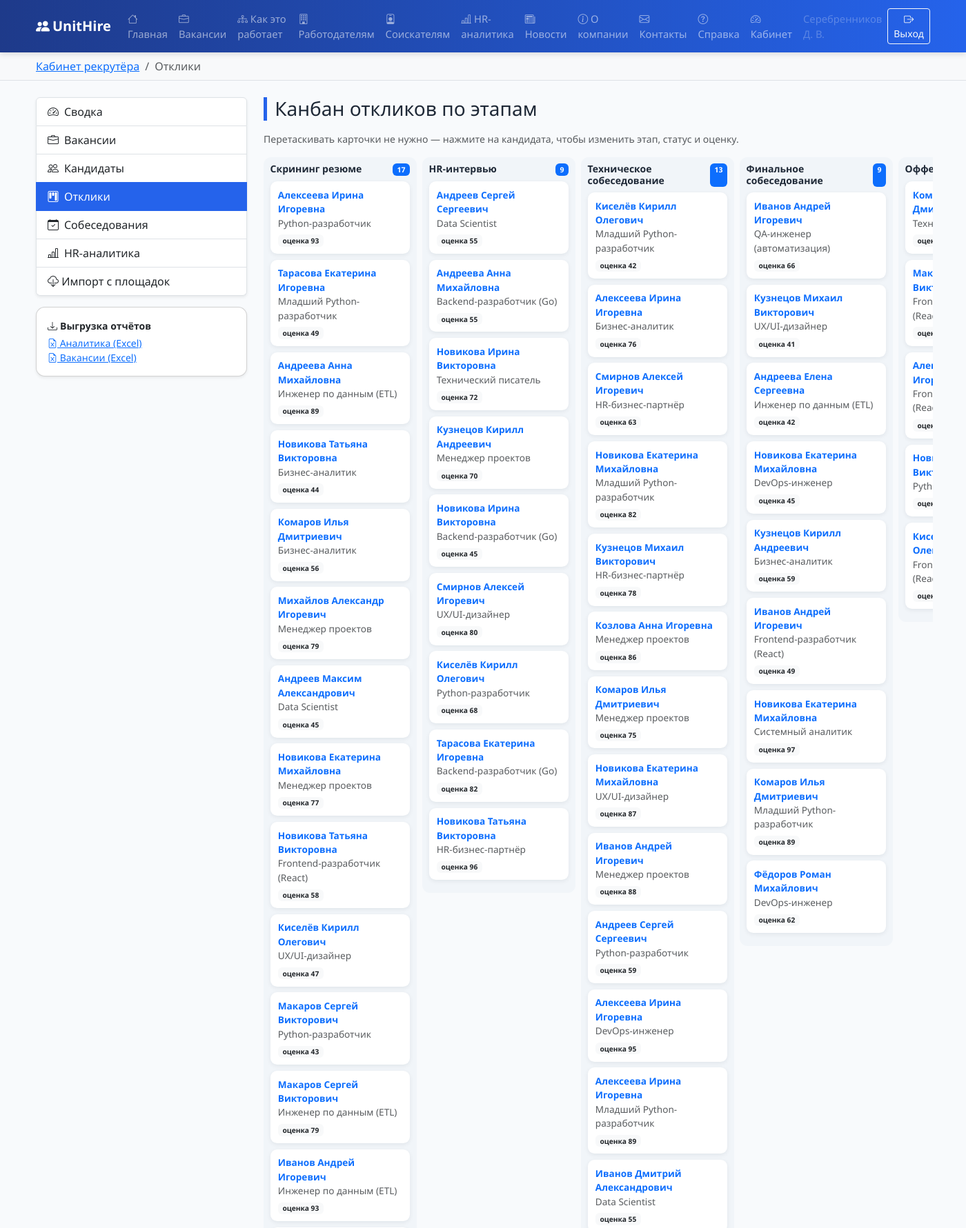
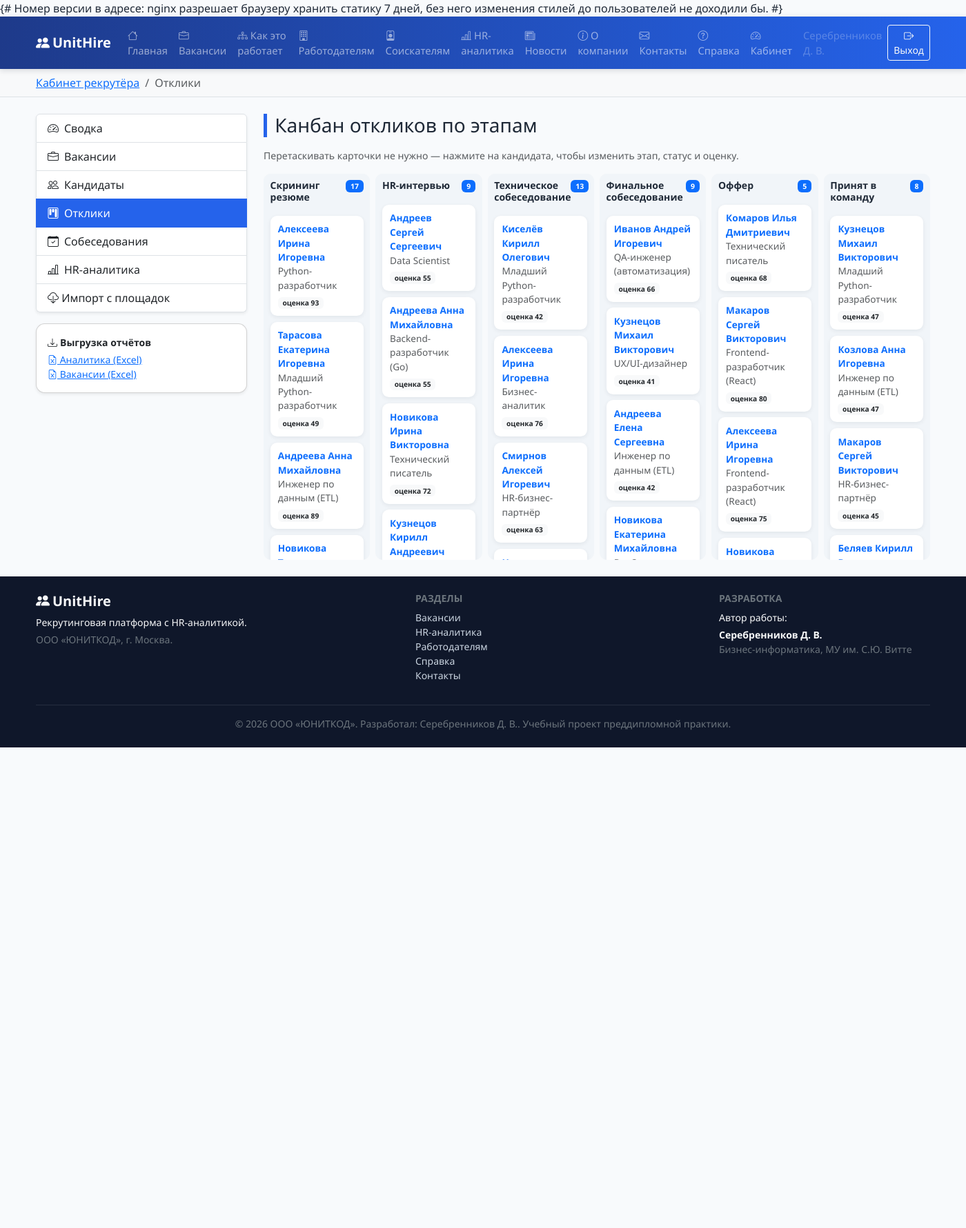
Before and after one commit to SerebrennikovDV/recruiting-hr, a Django app: page /cabinet/recruiter/applications/ in a window 1400 px wide. Shown: the top 1781 px of the page at 69% size. After the commit the page ends 1084 px from the top, so only its background shows below. Run offline with Django 4.2, Linux system fonts and the light colour scheme; a user stored in the database is signed in; data comes from the database, SQL or seed files in the repository; data that the repository does not hold is empty; some libraries are stand-ins or nearby versions.

Commit message:
Доска откликов: колонки подстраиваются под ширину экрана и масштаб

```diff
--- a/static/css/styles.css
+++ b/static/css/styles.css
@@ -56,7 +56,30 @@
 .badge-grade { background: #e0e7ff; color: var(--unit-primary-dark); }
 .badge-soft { background: #dcfce7; color: #166534; }
 
-/* Канбан-доска откликов */
+/* Канбан-доска откликов.
+   Колонки занимают доступную ширину и переносятся в следующий ряд, если
+   не помещаются: в одну строку шесть этапов по 230 px не влезали даже при
+   масштабе 100 %, а полоса прокрутки оказывалась ниже края экрана.
+   Высота колонки ограничена, заголовок этапа закреплён сверху. */
+.kanban-board {
+    display: grid;
+    grid-template-columns: repeat(auto-fill, minmax(150px, 1fr));
+    gap: .5rem;
+    align-items: start;
+}
+.kanban-board .kanban-col {
+    max-height: 70vh;
+    overflow-y: auto;
+}
+.kanban-board .kanban-col h6 {
+    position: sticky;
+    top: -.6rem;
+    margin: -.6rem -.6rem .5rem;
+    padding: .6rem;
+    align-items: flex-start;
+    background: #f1f5f9;
+    z-index: 1;
+}
 .kanban-col {
     background: #f1f5f9;
     border-radius: .7rem;
--- a/templates/base.html
+++ b/templates/base.html
@@ -8,7 +8,9 @@
   {# Локально подключённые библиотеки (без CMS и внешних CDN) #}
   <link rel="stylesheet" href="{% static 'vendor/bootstrap.min.css' %}">
   <link rel="stylesheet" href="{% static 'vendor/bootstrap-icons.css' %}">
-  <link rel="stylesheet" href="{% static 'css/styles.css' %}">
+  {# Номер версии в адресе: nginx разрешает браузеру хранить статику 7 дней,
+     без него изменения стилей до пользователей не доходили бы. #}
+  <link rel="stylesheet" href="{% static 'css/styles.css' %}?v=2">
 </head>
 <body class="d-flex flex-column min-vh-100">
 
--- a/templates/cabinet/recruiter/applications.html
+++ b/templates/cabinet/recruiter/applications.html
@@ -7,9 +7,9 @@
     <h3 class="section-title mb-3">Канбан откликов по этапам</h3>
     <p class="text-muted small">Перетаскивать карточки не нужно — нажмите на кандидата,
       чтобы изменить этап, статус и оценку.</p>
-    <div class="row g-2 flex-nowrap overflow-auto pb-2">
+    <div class="kanban-board">
       {% for stage, apps in by_stage.items %}
-        <div class="col" style="min-width:230px">
+        <div>
           <div class="kanban-col">
             <h6 class="small fw-bold d-flex justify-content-between">
               {{ stage.name }} <span class="badge bg-primary">{{ apps|length }}</span></h6>
```
